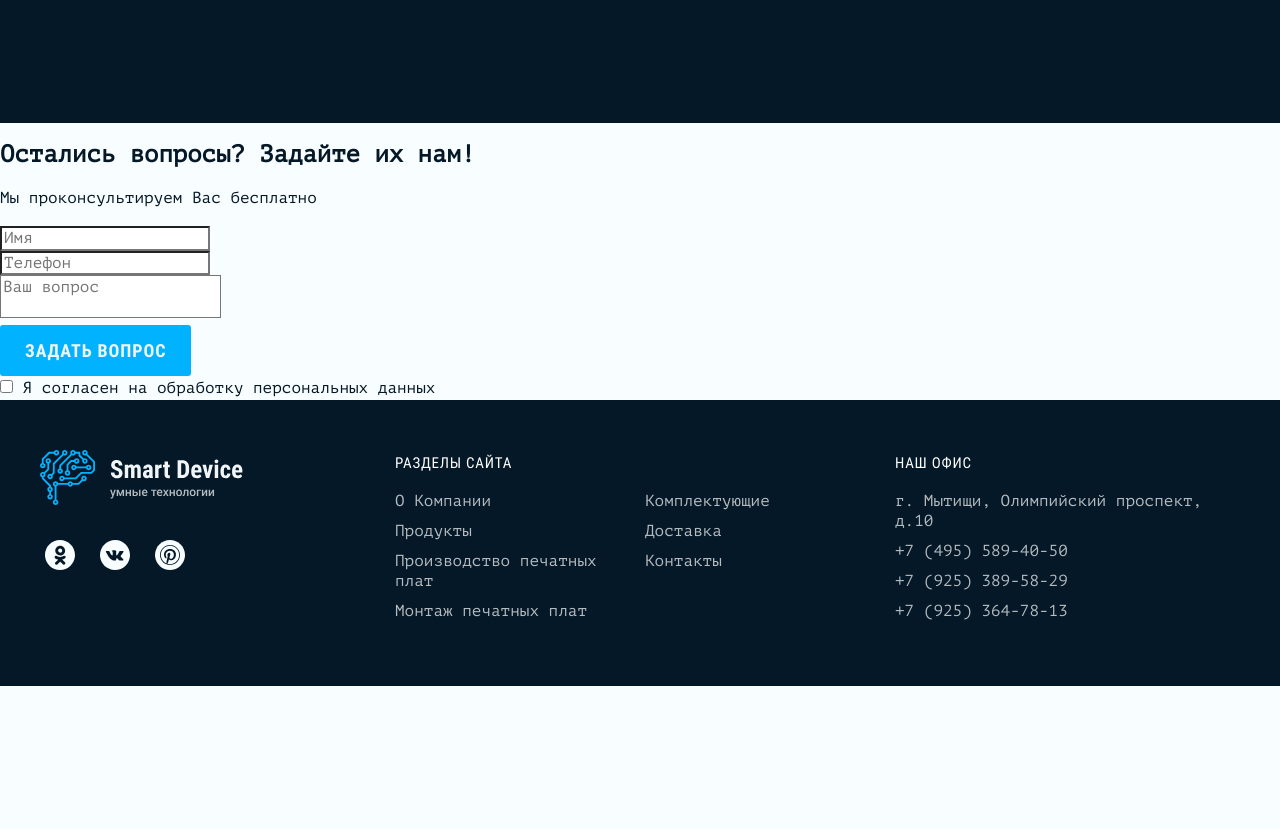
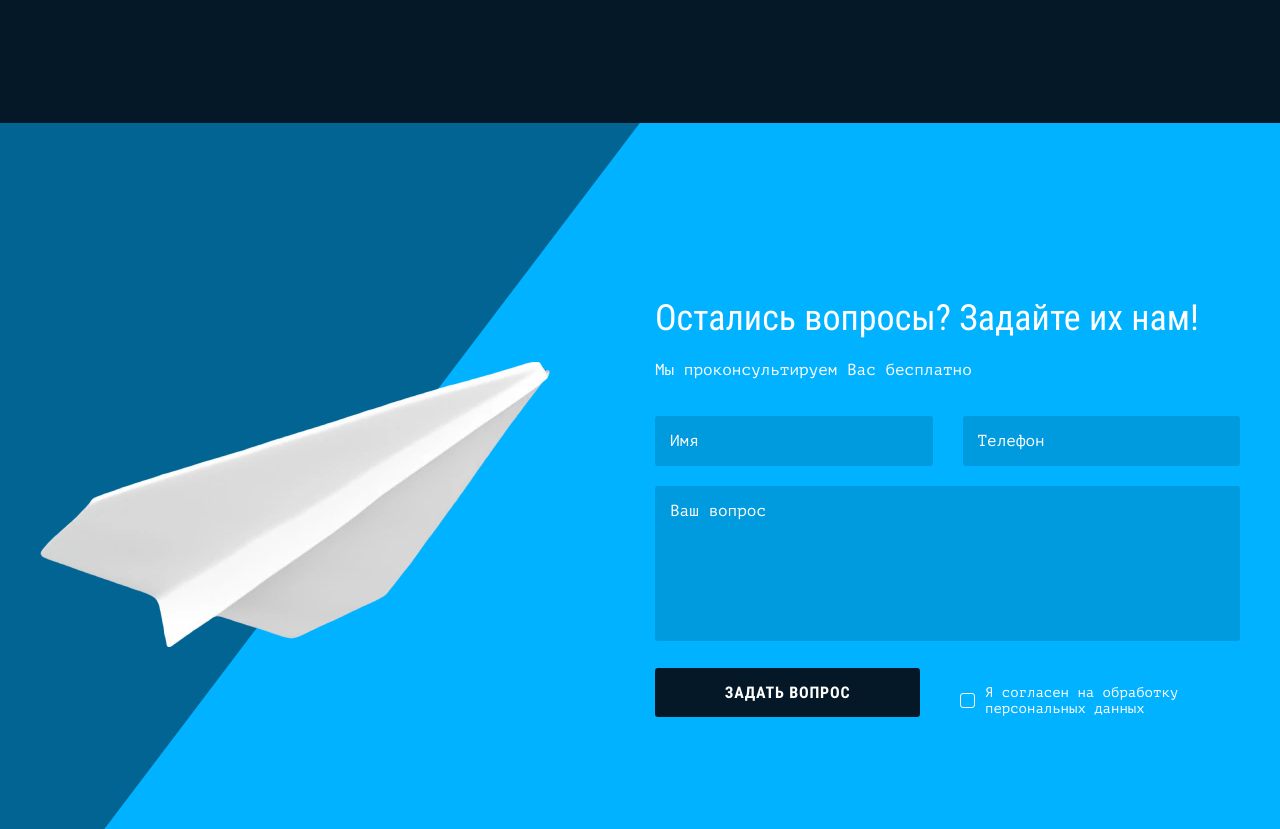
Before and after one commit to RadostevaT/SmartDevice, a website built with webpack: page source/index.html in a window 1280 px wide. Shown: the part 3000-3829 px from the top of the page. Before the commit the page ends 3686 px from the top, so only its background shows below. Built offline with nearby package versions, Linux system fonts and the light colour scheme; files whose address does not match are found by name.

Commit message:
added form

```diff
--- a/source/index.html
+++ b/source/index.html
@@ -118,7 +118,8 @@
                 внутри компании. Использование инновационных технологий помогает экономить деньги и&nbsp;время наших
                 клиентов.</p>
             </div>
-            <button class="btn btn--details" type="button" data-accordion="button" data-read-more="button">Подробнее</button>
+            <button class="btn btn--details" type="button" data-accordion="button"
+              data-read-more="button">Подробнее</button>
           </div>
         </div>
       </section>
@@ -128,68 +129,98 @@
           <div class="services__list">
             <a class="services__item" href="#">
               <picture>
-                <source type="image/webp" width="270" height="250" media="(max-width: 767px)" srcset="img/services/mobile-card1.webp 1x, img/services/mobile-card1@2x.webp 2x">
-                <source type="image/webp" width="670" height="250" media="(max-width: 1023px)" srcset="img/services/tablet-card1.webp 1x, img/services/tablet-card1@2x.webp 2x">
-                <source type="image/webp" width="350" height="650" srcset="img/services/desktop-card1.webp 1x, img/services/desktop-card1@2x.webp 2x">
-                <source media="(max-width: 767px)" width="270" height="250" srcset="img/services/mobile-card1.jpg 1x, img/services/mobile-card1@2x.jpg 2x">
-                <source media="(max-width: 1023px)" width="670" height="250" srcset="img/services/tablet-card1.jpg 1x, img/services/tablet-card1@2x.jpg 2x">
-                <img loading="lazy" width="350" height="650" src="img/services/desktop-card1.jpg" srcset="img/services/desktop-card1@2x.jpg 2x" alt="Печатная плата.">
+                <source type="image/webp" width="270" height="250" media="(max-width: 767px)"
+                  srcset="img/services/mobile-card1.webp 1x, img/services/mobile-card1@2x.webp 2x">
+                <source type="image/webp" width="670" height="250" media="(max-width: 1023px)"
+                  srcset="img/services/tablet-card1.webp 1x, img/services/tablet-card1@2x.webp 2x">
+                <source type="image/webp" width="350" height="650"
+                  srcset="img/services/desktop-card1.webp 1x, img/services/desktop-card1@2x.webp 2x">
+                <source media="(max-width: 767px)" width="270" height="250"
+                  srcset="img/services/mobile-card1.jpg 1x, img/services/mobile-card1@2x.jpg 2x">
+                <source media="(max-width: 1023px)" width="670" height="250"
+                  srcset="img/services/tablet-card1.jpg 1x, img/services/tablet-card1@2x.jpg 2x">
+                <img loading="lazy" width="350" height="650" src="img/services/desktop-card1.jpg"
+                  srcset="img/services/desktop-card1@2x.jpg 2x" alt="Печатная плата.">
               </picture>
               <h3>Производство<br>печатных плат</h3>
             </a>
             <a class="services__item" href="#">
               <picture>
-                <source type="image/webp" width="270" height="250" media="(max-width: 767px)" srcset="img/services/mobile-card2.webp 1x, img/services/mobile-card2@2x.webp 2x">
-                <source type="image/webp" width="670" height="250" media="(max-width: 1023px)" srcset="img/services/tablet-card2.webp 1x, img/services/tablet-card2@2x.webp 2x">
-                <source type="image/webp" width="350" height="650" srcset="img/services/desktop-card2.webp 1x, img/services/desktop-card2@2x.webp 2x">
-                <source media="(max-width: 767px)" width="270" height="250" srcset="img/services/mobile-card2.jpg 1x, img/services/mobile-card2@2x.jpg 2x">
-                <source media="(max-width: 1023px)" width="670" height="250" srcset="img/services/tablet-card2.jpg 1x, img/services/tablet-card2@2x.jpg 2x">
-                <img loading="lazy" width="350" height="650" src="img/services/desktop-card2.jpg" srcset="img/services/desktop-card2@2x.jpg 2x" alt="Печатная плата.">
+                <source type="image/webp" width="270" height="250" media="(max-width: 767px)"
+                  srcset="img/services/mobile-card2.webp 1x, img/services/mobile-card2@2x.webp 2x">
+                <source type="image/webp" width="670" height="250" media="(max-width: 1023px)"
+                  srcset="img/services/tablet-card2.webp 1x, img/services/tablet-card2@2x.webp 2x">
+                <source type="image/webp" width="350" height="650"
+                  srcset="img/services/desktop-card2.webp 1x, img/services/desktop-card2@2x.webp 2x">
+                <source media="(max-width: 767px)" width="270" height="250"
+                  srcset="img/services/mobile-card2.jpg 1x, img/services/mobile-card2@2x.jpg 2x">
+                <source media="(max-width: 1023px)" width="670" height="250"
+                  srcset="img/services/tablet-card2.jpg 1x, img/services/tablet-card2@2x.jpg 2x">
+                <img loading="lazy" width="350" height="650" src="img/services/desktop-card2.jpg"
+                  srcset="img/services/desktop-card2@2x.jpg 2x" alt="Печатная плата.">
               </picture>
               <h3>Монтаж<br>печатных плат</h3>
             </a>
             <a class="services__item" href="#">
               <picture>
-                <source type="image/webp" width="270" height="250" media="(max-width: 767px)" srcset="img/services/mobile-card3.webp 1x, img/services/mobile-card3@2x.webp 2x">
-                <source type="image/webp" width="670" height="250" media="(max-width: 1023px)" srcset="img/services/tablet-card3.webp 1x, img/services/tablet-card3@2x.webp 2x">
-                <source type="image/webp" width="350" height="650" srcset="img/services/desktop-card3.webp 1x, img/services/desktop-card3@2x.webp 2x">
-                <source media="(max-width: 767px)" width="270" height="250" srcset="img/services/mobile-card3.jpg 1x, img/services/mobile-card3@2x.jpg 2x">
-                <source media="(max-width: 1023px)" width="670" height="250" srcset="img/services/tablet-card3.jpg 1x, img/services/tablet-card3@2x.jpg 2x">
-                <img loading="lazy" width="350" height="650" src="img/services/desktop-card3.jpg" srcset="img/services/desktop-card3@2x.jpg 2x" alt="Печатная плата.">
+                <source type="image/webp" width="270" height="250" media="(max-width: 767px)"
+                  srcset="img/services/mobile-card3.webp 1x, img/services/mobile-card3@2x.webp 2x">
+                <source type="image/webp" width="670" height="250" media="(max-width: 1023px)"
+                  srcset="img/services/tablet-card3.webp 1x, img/services/tablet-card3@2x.webp 2x">
+                <source type="image/webp" width="350" height="650"
+                  srcset="img/services/desktop-card3.webp 1x, img/services/desktop-card3@2x.webp 2x">
+                <source media="(max-width: 767px)" width="270" height="250"
+                  srcset="img/services/mobile-card3.jpg 1x, img/services/mobile-card3@2x.jpg 2x">
+                <source media="(max-width: 1023px)" width="670" height="250"
+                  srcset="img/services/tablet-card3.jpg 1x, img/services/tablet-card3@2x.jpg 2x">
+                <img loading="lazy" width="350" height="650" src="img/services/desktop-card3.jpg"
+                  srcset="img/services/desktop-card3@2x.jpg 2x" alt="Печатная плата.">
               </picture>
               <h3>Комплектующие<br>для светотехники</h3>
             </a>
           </div>
         </div>
       </section>
-      <section class="consultation">
+      <section class="consultation container">
         <div class="consultation__wrapper">
-          <h2>Остались вопросы? Задайте их нам!</h2>
-          <p>Мы проконсультируем Вас бесплатно</p>
-          <form class="form" action="https://echo.htmlacademy.ru" method="post">
-            <div class="form__field">
+          <picture>
+            <source type="image/webp" width="510" height="285"
+              srcset="img/paper-airplane.webp 1x, img/paper-airplane@2x.webp 2x">
+            <img loading="lazy" width="510" height="285" src="img/paper-airplane.png"
+              srcset="img/paper-airplane@2x.png 2x" alt="Бумажный самолётик.">
+          </picture>
+          <div class="consultation__inner">
+            <h2>Остались вопросы? Задайте их&nbsp;нам!</h2>
+            <p>Мы&nbsp;проконсультируем Вас бесплатно</p>
+            <div data-form-validate>
+              <form class="question-form" action="https://echo.htmlacademy.ru" method="post">
+                <div class="question-form__field" data-validate-type="text" data-limitation="name" data-message-base="Поле обязательно к заполнению" data-required>
                   <label>
                     <input type="text" name="name" placeholder="Имя">
                   </label>
                 </div>
-            <div class="form__field">
+                <div class="question-form__field" data-validate-type="phone" data-on-input-validate data-message-base="Поле обязательно к заполнению" data-message-extra="Проверьте правильность данных" data-required>
                   <label>
                     <input type="tel" name="phone-number" placeholder="Телефон">
                   </label>
                 </div>
-            <div class="form__field">
+                <div class="question-form__field question-form__field--textarea" data-validate-type="text">
                   <label>
                     <textarea name="question" placeholder="Ваш вопрос"></textarea>
                   </label>
                 </div>
-            <div class="form__bottom">
-              <button class="btn btn--consultation" type="submit">Задать вопрос</button>
-              <div class="form__agreement">
-                <input type="checkbox" name="agreement" id="consultation-agreement">
-                <label for="consultation-agreement">Я согласен на обработку персональных данных</label>
+                <div class="question-form__bottom">
+                  <button class="btn btn--question" type="submit">Задать вопрос</button>
+                  <div class="question-form__agreement" data-validate-type="checkbox" data-message-base="Согласие обязательно">
+                    <label>
+                      <input type="checkbox" name="agreement">
+                      Я&nbsp;согласен на&nbsp;обработку персональных данных
+                    </label>
                   </div>
                 </div>
               </form>
+            </div>
+          </div>
         </div>
       </section>
     </main>
--- a/source/js/modules/form-validate/callback.js
+++ b/source/js/modules/form-validate/callback.js
@@ -1,6 +1,6 @@
-
+// eslint-disable-next-line
 const baseSuccessCallback = (event) => {
-  event.preventDefault();
+  // event.preventDefault();
   // В данном колбеке бэкендер, либо разработчик при необходимости будет писать запрос на отправку формы на сервер и обрабатывать возможные ошибки или успешную отправку формы на сервер
 };
 
--- a/source/js/utils/focus-lock.js
+++ b/source/js/utils/focus-lock.js
@@ -65,7 +65,9 @@ export class FocusLock {
       this._endElement.blur();
     }
     if (startElement && startFocus) {
-      startElement.focus();
+      setTimeout(() => {
+        startElement.focus();
+      }, 33);
     }
     document.addEventListener('keydown', this._documentKeydownHandler);
   }
--- a/source/sass/blocks/btn.scss
+++ b/source/sass/blocks/btn.scss
@@ -66,7 +66,7 @@
       position: absolute;
       width: 15px;
       height: 1px;
-      background-color: $silver;
+      background-color: $color-silver;
       right: 25px;
       top: 27px;
     }
@@ -105,3 +105,16 @@
   border: 1px solid $color-deep-sky-blue;
   width: fit-content;
 }
+
+.btn--question {
+  background-color: $color-black-pearl;
+  padding: 15px 25px;
+  font-size: 16px;
+  line-height: 19px;
+  width: 265px;
+  display: block;
+
+  @include vp-767 {
+    width: 100%;
+  }
+}
--- a/source/sass/blocks/consultation.scss
+++ b/source/sass/blocks/consultation.scss
@@ -0,0 +1,88 @@
+.consultation {
+  background-color: $color-deep-sky-blue;
+  position: relative;
+
+  &::before {
+    content: "";
+    position: absolute;
+    top: 0;
+    left: 0;
+    width: 100%;
+    height: 100%;
+    clip-path: polygon(0 0, 0% 100%, 50% 0);
+    background-color: $color-black-pearl-translucent;
+  }
+
+  @include vp-1023 {
+    &::before {
+      display: none;
+    }
+  }
+}
+
+.consultation__wrapper {
+  position: relative;
+  max-width: 1220px;
+  padding: 170px 0 250px;
+  margin: 0 auto;
+  z-index: 1;
+  display: flex;
+  flex-direction: row;
+  justify-content: space-between;
+  align-items: center;
+
+  @include vp-1023 {
+    padding: 50px 0 125px;
+  }
+
+  @include vp-767 {
+    padding: 50px 0 90px;
+  }
+}
+
+.consultation__wrapper img {
+  display: block;
+
+  @include vp-1023 {
+    display: none;
+  }
+}
+
+.consultation__inner {
+  width: 585px;
+  margin-left: 30px;
+
+  @include vp-1023 {
+    width: 100%;
+    margin-left: 0;
+  }
+}
+
+.consultation__inner h2 {
+  font-family: $ff-roboto-condenced;
+  font-weight: 400;
+  font-size: 36px;
+  line-height: 51px;
+  color: $color-default-white;
+  margin: 0;
+  margin-bottom: 15px;
+
+  @include vp-767 {
+    font-size: 30px;
+    line-height: 42px;
+    margin-bottom: 20px;
+  }
+}
+
+.consultation__inner p {
+  line-height: 22px;
+  color: $color-default-white;
+  margin: 0;
+  margin-bottom: 35px;
+
+  @include vp-767 {
+    font-size: 14px;
+    line-height: 19px;
+    margin-bottom: 40px;
+  }
+}
--- /dev/null
+++ b/source/sass/blocks/question-form.scss
@@ -0,0 +1,105 @@
+.question-form {
+  width: 100%;
+  display: grid;
+  grid-template-columns: repeat(2, 1fr);
+  gap: 20px 30px;
+
+  @include vp-767 {
+    grid-template-columns: 1fr;
+  }
+}
+
+.question-form__field--textarea {
+  grid-column: 1 / -1;
+}
+
+.question-form__field input,
+.question-form__field textarea {
+  width: 100%;
+  padding: 15px;
+  color: $color-default-white;
+  line-height: 20px;
+  background-color: $color-black-pearl-transparent;
+  border: 0;
+  border-radius: 3px;
+
+  &::placeholder {
+    color: $color-default-white;
+  }
+}
+
+.question-form__field textarea {
+  min-height: 155px;
+
+  @include vp-1023 {
+    padding: 32px 15px;
+  }
+
+  @include vp-767 {
+    padding: 25px 15px;
+  }
+}
+
+.question-form__field .is-invalid,
+.question-form__agreement .is-invalid {
+  font-size: 14px;
+  line-height: 19px;
+  color: $color-default-white;
+}
+
+.question-form__bottom {
+  grid-column: 1 / -1;
+  display: grid;
+  grid-template-columns: repeat(2, 1fr);
+  gap: 25px;
+  align-items: end;
+
+  @include vp-767 {
+    grid-template-columns: 1fr;
+  }
+}
+
+.question-form__agreement {
+  max-width: 260px;
+
+  @include vp-767 {
+    max-width: 100%;
+  }
+}
+
+.question-form__agreement label {
+  font-size: 14px;
+  line-height: 16px;
+  color: $color-default-white;
+  display: grid;
+  grid-template-columns: 15px auto;
+  gap: 10px;
+  align-items: center;
+}
+
+.question-form__agreement input {
+  appearance: none;
+  margin: 0;
+  width: 15px;
+  height: 15px;
+  border: 1px solid $color-default-white;
+  border-radius: 3px;
+
+  &::before {
+    content: "";
+    position: relative;
+    display: block;
+    width: 9px;
+    height: 6px;
+    top: 3px;
+    left: 2px;
+    background-image: url(../../img/svg/checkbox-arrow.svg);
+    background-repeat: no-repeat;
+    background-position: center;
+    transform: scale(0);
+  }
+
+  &:checked::before {
+    transform: scale(1);
+  }
+}
--- a/source/sass/style.scss
+++ b/source/sass/style.scss
@@ -32,7 +32,7 @@
 @import "blocks/about.scss";
 @import "blocks/services.scss";
 @import "blocks/consultation.scss";
-@import "blocks/form.scss";
+@import "blocks/question-form.scss";
 
 // ---------------------------------
 
--- a/source/sass/variables.scss
+++ b/source/sass/variables.scss
@@ -15,9 +15,12 @@ $color-deep-sky-blue-second:        #00b3ff;
 $color-alice-blue:                  #f2f5f6;
 $color-alice-blue-second:           #f8fdff;
 $color-black-pearl:                 #041827;
+$color-black-pearl-translucent:     rgba(4, 24, 39, 0.5);
+$color-black-pearl-transparent:     rgba(4, 20, 39, 0.15);
 $color-whisper:                     #ebebeb;
 $color-white-translucent:           rgba(255, 255, 255, 0.7);
-$silver:                            #c4c4c4;
+$color-silver:                      #c4c4c4;
+$color-eucalyptus:                  #22b259;
 
 // Gradient
 
```
Also changed, not shown: build/css/style.css, build/css/style.min.css, build/img/paper-airplane.webp (added), build/img/paper-airplane@2x.webp (added), build/img/sprite.svg, build/img/svg/checkbox-arrow.svg (renamed from build/img/sprite/checkbox-arrow.svg), build/index.html, build/js/main.min.js, source/img/paper-airplane.webp (added), source/img/paper-airplane@2x.webp (added), source/img/svg/checkbox-arrow.svg (renamed from source/img/sprite/checkbox-arrow.svg), source/sass/blocks/form.scss (deleted), 1 other file. Lines whose indentation alone changed are shown as unchanged.
